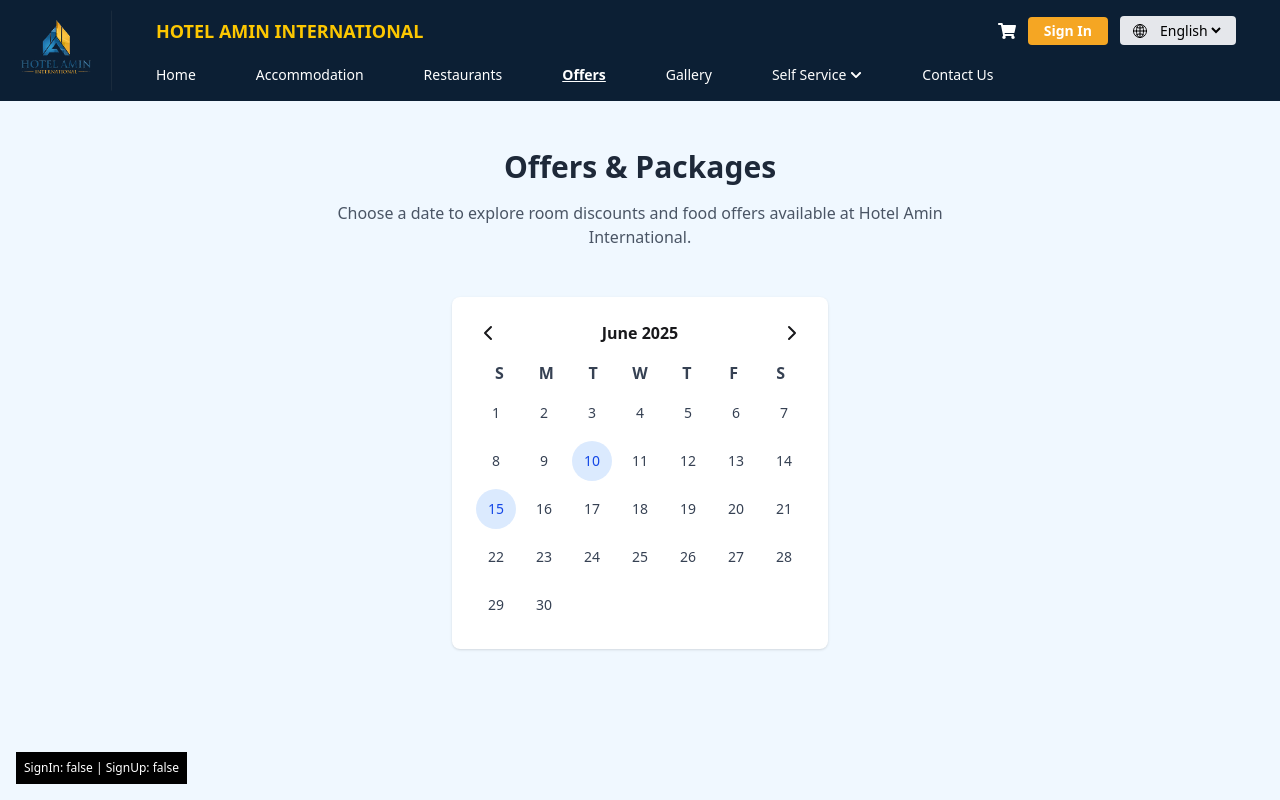
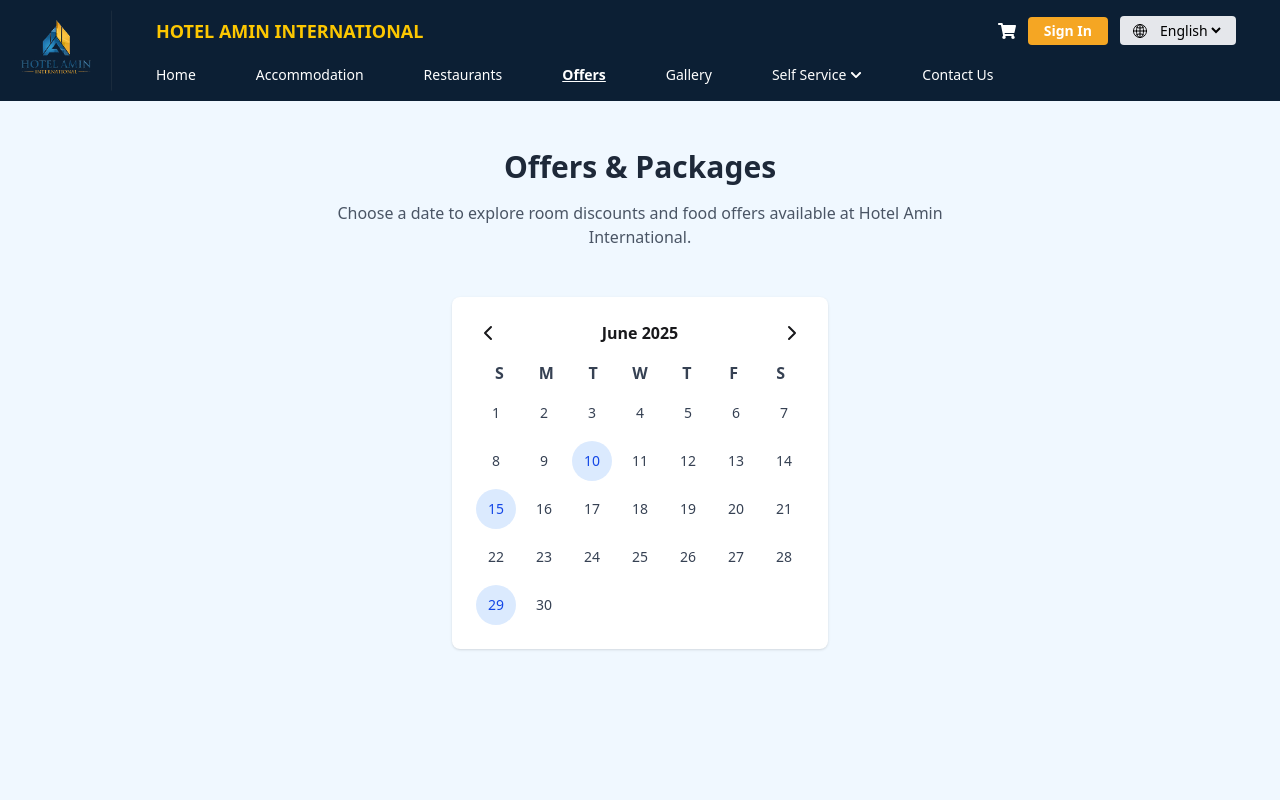
Before and after one commit to EtherSphere01/Hotel-Amin-International, a Next.js app in the folder hotel-amin-client/: page /offers in a window 1280 px wide. Shown: the top 800 px of the page. Built offline with nearby package versions, Linux system fonts and the light colour scheme.

Commit message:
final product2

```diff
--- a/hotel-amin-client/src/app/(user)/offers/page.tsx
+++ b/hotel-amin-client/src/app/(user)/offers/page.tsx
@@ -46,6 +46,36 @@ const offersByDate: Record<
         },
     ],
     "2025-06-15": [
+        {
+            category: "Rooms",
+            data: [
+                {
+                    title: "20% Off Executive Suites",
+                    image: "/assets/room2.jpg",
+                    rating: 4.95,
+                    reviews: 256,
+                    description:
+                        "Relax in our premium executive suites at a discounted rate.",
+                },
+            ],
+        },
+    ],
+    "2025-06-29": [
+        {
+            category: "Rooms",
+            data: [
+                {
+                    title: "20% Off Executive Suites",
+                    image: "/assets/room2.jpg",
+                    rating: 4.95,
+                    reviews: 256,
+                    description:
+                        "Relax in our premium executive suites at a discounted rate.",
+                },
+            ],
+        },
+    ],
+    "2025-07-03": [
         {
             category: "Rooms",
             data: [
--- a/hotel-amin-client/src/component/header-user.tsx
+++ b/hotel-amin-client/src/component/header-user.tsx
@@ -496,12 +496,12 @@ const HeaderUser = () => {
                 </div>
             )}
 
-            {process.env.NODE_ENV === "development" && (
+            {/* {process.env.NODE_ENV === "development" && (
                 <div className="fixed bottom-4 left-4 bg-black text-white p-2 text-xs z-50">
                     SignIn: {signinButton ? "true" : "false"} | SignUp:{" "}
                     {signupButton ? "true" : "false"}
                 </div>
-            )}
+            )} */}
         </header>
     );
 };
```
